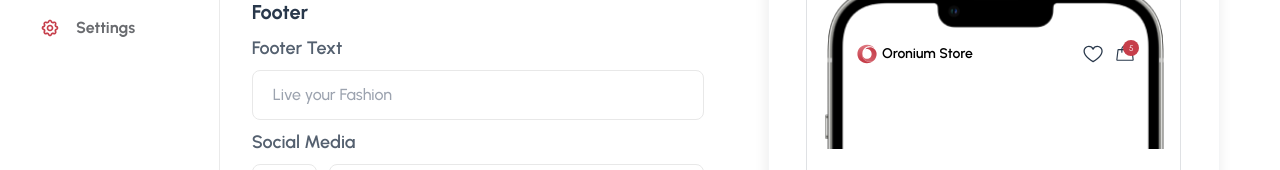
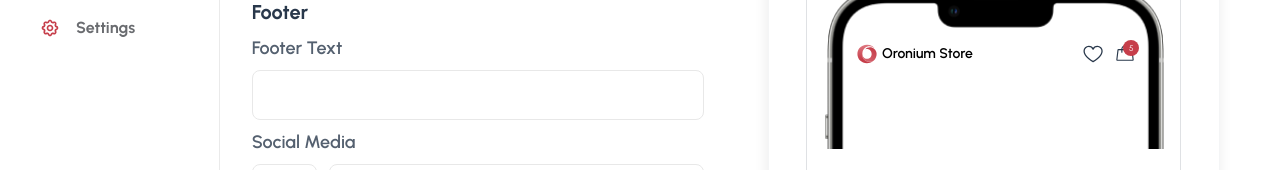
Before and after one commit to Fer-Win/oronium-task, a Next.js app: page /admin in a window 1280 px wide. Shown: the part 303-473 px from the top of the page. Built offline with nearby package versions, Linux system fonts and the light colour scheme.

Commit message:
feat : footer text handled

```diff
--- a/app/components/profile/FormBody.tsx
+++ b/app/components/profile/FormBody.tsx
@@ -1,6 +1,6 @@
 "use client";
 import Image from "next/image";
-import React, { useRef } from "react";
+import React, { useContext, useRef, useState } from "react";
 import Upload from "@/public/outline/upload.svg";
 import Check from "@/public/outline/check.svg"
 import PrimaryButton from "../ui/PrimaryButton";
@@ -8,13 +8,19 @@ import SocialLinks from "./ui/SocialLinks";
 import X from '@/public/social/x.svg'
 import Facebook from '@/public/social/facebook.svg'
 import Instagram from '@/public/social/insta.svg'
+import FooterTextContext from "@/app/context/profile/FooterTextContext";
 
 const FormBody = () => {
   const fileInputRef = useRef<HTMLInputElement | null>(null);
-
+  const [footerText,setFooterText] = useState('')
+  const {changeText} =useContext(FooterTextContext)
   const handleFileClick = () => {
     fileInputRef.current?.click();
   };
+  const handleSaveClick = ()=>{
+    changeText(footerText)
+    console.log(footerText)
+  }
   return (
     <div className="px-8 py-6 h-full w-1/2 flex flex-col justify-start gap-4">
       <div className="flex flex-col gap-2">
@@ -54,7 +60,8 @@ const FormBody = () => {
             name="Footer Text"
             id="footer-text"
             className="outline-none text-base text-[#29384BB2] font-medium border border-[#E8E8E8] rounded-lg py-3 px-5"
-            placeholder="Live your Fashion"
+            value={footerText}
+            onChange={(e)=>{setFooterText(e.target.value)}}
           />
         </div>
         <div className="flex flex-col gap-2 justify-start">
@@ -95,7 +102,7 @@ const FormBody = () => {
             placeholder="Oronium Store"
           />
         </div>
-        <div className="w-1/6 mt-3">
+        <div className="w-1/6 mt-3" onClick={handleSaveClick}>
         <PrimaryButton buttonText={'Save'} icon={<Image src={Check.src} height={20} width={20} alt="Check Mark" />}/>
         </div>
       </div>
--- a/app/components/profile/ui/FooterMockup.tsx
+++ b/app/components/profile/ui/FooterMockup.tsx
@@ -1,18 +1,21 @@
+'use client'
 import Image from 'next/image'
-import React from 'react'
+import React, { useContext } from 'react'
 import FooterImage from '@/public/profile/displayPreview/Footer.png'
 import Instagram from '@/public/social/insta.svg'
 import X from '@/public/social/x.svg'
 import Facebook from '@/public/social/facebook.svg'
+import FooterTextContext from '@/app/context/profile/FooterTextContext'
 
 
 const HeaderMockup = () => {
+  const {currentText} =useContext(FooterTextContext)
   return (
     <div className='w-5/6   border border-[#29384B26] rounded-xl py-8 gap-4 flex flex-col  justify-around items-center'>
         <div className='text-[#29384BB2] font-semibold'>Footer</div>
         <div className='relative'>
             <Image src={FooterImage} alt='Header Image' width={340} height={340} className=''/>
-            <div className='text-[#29384B33] text-3xl absolute font-bold bottom-20 w-1/2 left-12'>Live your Fashion</div>
+            <div className='text-[#29384B33] text-3xl absolute font-bold bottom-20 w-3/5 left-12'>{currentText}</div>
             <div className='absolute flex gap-3 bottom-11 left-12 opacity-35'>
                     <Image src={Instagram} alt='Instagram' width={20} height={20}/>
                     <Image src={X} alt='X' width={20} height={20}/>
--- a/app/components/sidebar/ThemeSelection.tsx
+++ b/app/components/sidebar/ThemeSelection.tsx
@@ -7,10 +7,7 @@ const ThemeSelection = () => {
   const {currentColour} =useContext(ColourContext)
   const [isOpen, setIsOpen] = useState(false)
   const [selectedColour, setSelectedColour] = useState('')
-const handleClick = ()=>{
-     changeColour('#3E92CC')
 
-}
 const handleColorChange = (e:any)=>{
   setSelectedColour(e.target.value)
   console.log("Selection is ", e.target.value);
@@ -21,7 +18,7 @@ const handleColorChange = (e:any)=>{
   return (
     <div className="flex flex-col justify-start text-[#29384B] gap-2" onClick={()=>{setIsOpen(!isOpen)}}>
       <div className="text-base font-semibold">Theme</div>
-      <div className=" cursor-pointer flex justify-between bg-[#29384B08]  items-center px-4 py-4 gap-2  border border-[#29384B12] rounded-md " onClick={handleClick}>
+      <div className=" cursor-pointer flex justify-between bg-[#29384B08]  items-center px-4 py-4 gap-2  border border-[#29384B12] rounded-md " >
         <div className="text-sm">Primary Colour</div>
         <div className="opacity-0 cursor-pointer ">
           <input type="color" value={selectedColour} onChange={handleColorChange} />
--- /dev/null
+++ b/app/context/profile/FooterTextContext.tsx
@@ -0,0 +1,28 @@
+"use client";
+import React, { createContext, useState } from "react";
+
+interface ColourContextType {
+  currentText: string;
+  changeText: (newColour: string) => void;
+}
+
+const FooterTextContext = createContext<ColourContextType>({
+    currentText: '#C63E4A',
+    changeText: () => {}
+})
+
+export const FooterProvider = ({ children }: {children:any}) => {
+  const [currentText, setCurrentText] = useState('Live your Fashion');
+
+  const changeText = (newText: string) => {
+    setCurrentText(newText);
+  };
+
+  return (
+    <FooterTextContext.Provider value={{currentText, changeText}  }>
+      {children}
+    </FooterTextContext.Provider>
+  );
+};
+
+export default FooterTextContext;
--- a/app/layout.tsx
+++ b/app/layout.tsx
@@ -2,6 +2,7 @@ import type { Metadata } from "next";
 import { Inter,Urbanist } from "next/font/google";
 import "./globals.css";
 import { ColourProvider } from "./context/ColourContext";
+import { FooterProvider } from "./context/profile/FooterTextContext";
 
 const inter = Inter({ subsets: ["latin"] });
 const urbanist = Urbanist({ subsets: ["latin"] });
@@ -22,7 +23,10 @@ export default function RootLayout({
       <body className={urbanist.className}>
       {/* <NavBar/> */}
       <ColourProvider>
+      <FooterProvider>
         {children}
+      </FooterProvider>
+
       </ColourProvider>
 
         </body>
```
